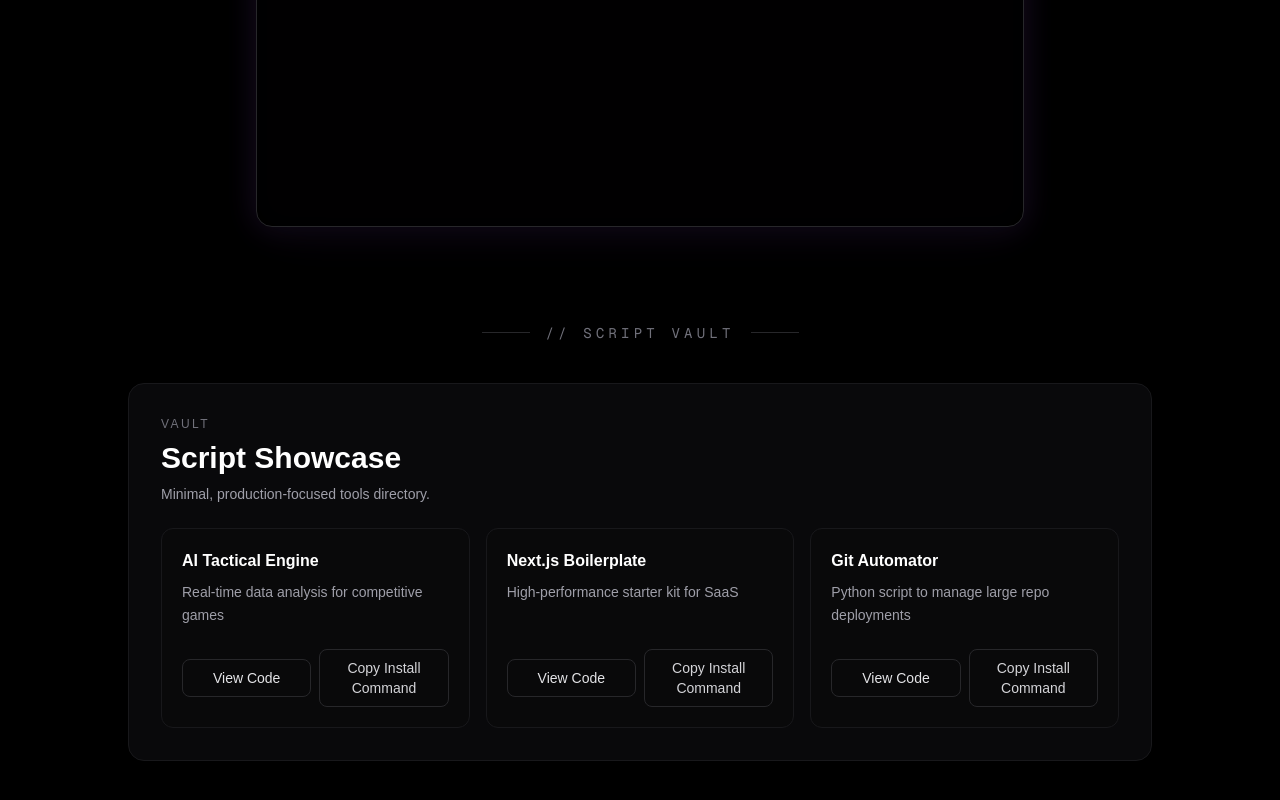
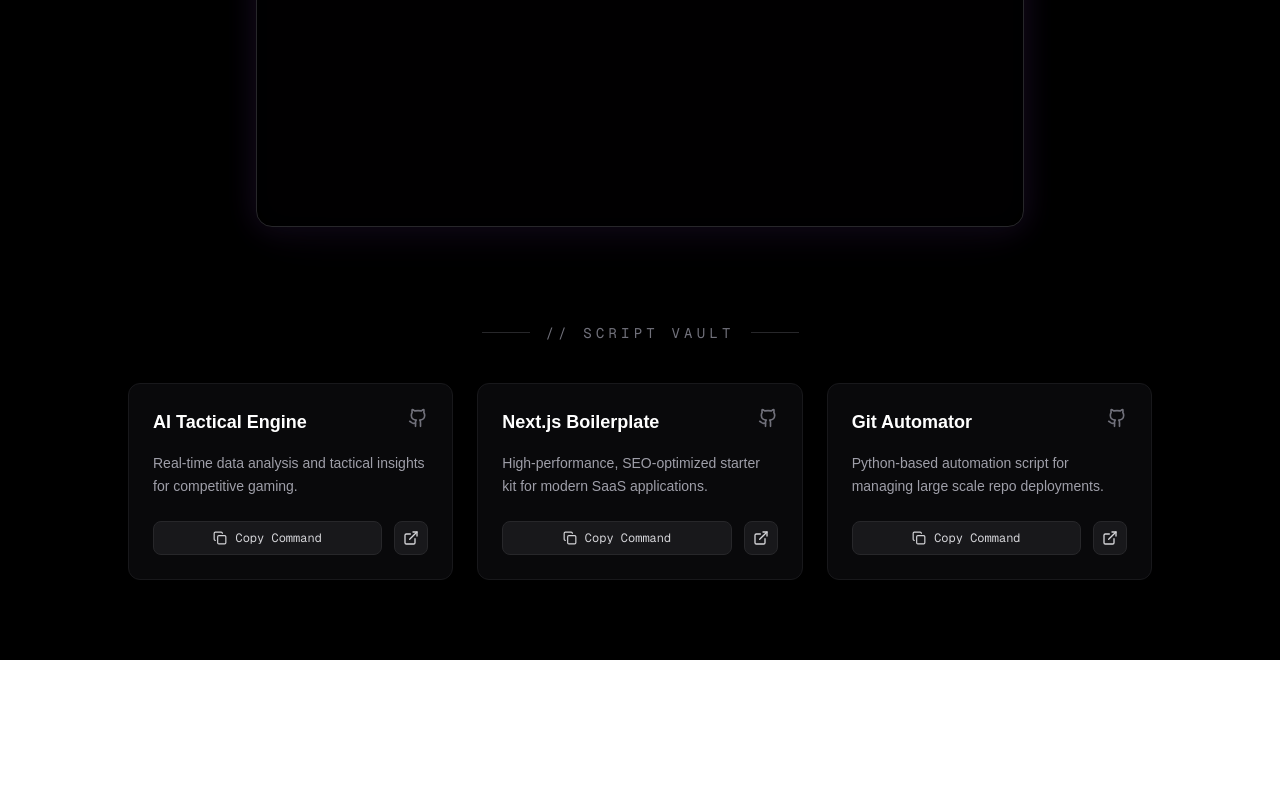
Before and after one commit to arcai0/arcai-portfolio, a Next.js app: page / in a window 1280 px wide. Shown: the part 500-1300 px from the top of the page. After the commit the page ends 1160 px from the top, so only its background shows below. Built offline with nearby package versions, Linux system fonts and the light colour scheme.

Commit message:
fixed github links to arcai0

```diff
--- a/components/ScriptShowcase.tsx
+++ b/components/ScriptShowcase.tsx
@@ -1,99 +1,94 @@
 "use client";
 
-import { useState } from "react";
+import React, { useState } from 'react';
+import { Github, Copy, ExternalLink, Check } from 'lucide-react';
 
-type ToolCard = {
-  id: string;
-  name: string;
-  brief: string;
-  codeUrl: string;
-  installCommand: string;
-};
-
-const TOOLS: ToolCard[] = [
+const scripts = [
   {
-    id: "ai-tactical-engine",
-    name: "AI Tactical Engine",
-    brief: "Real-time data analysis for competitive games",
-    codeUrl: "https://github.com/arcai/ai-tactical-engine",
-    installCommand: "npm install ai-tactical-engine",
+    title: "AI Tactical Engine",
+    description: "Real-time data analysis and tactical insights for competitive gaming.",
+    githubUrl: "https://github.com/arcai0/ai-tactical-engine",
+    installCmd: "git clone https://github.com/arcai0/ai-tactical-engine.git"
   },
   {
-    id: "nextjs-boilerplate",
-    name: "Next.js Boilerplate",
-    brief: "High-performance starter kit for SaaS",
-    codeUrl: "https://github.com/arcai/nextjs-boilerplate",
-    installCommand: "npx create-next-app@latest my-saas --example boilerplate",
+    title: "Next.js Boilerplate",
+    description: "High-performance, SEO-optimized starter kit for modern SaaS applications.",
+    githubUrl: "https://github.com/arcai0/nextjs-boilerplate",
+    installCmd: "npx create-next-app -e https://github.com/arcai0/nextjs-boilerplate"
   },
   {
-    id: "git-automator",
-    name: "Git Automator",
-    brief: "Python script to manage large repo deployments",
-    codeUrl: "https://github.com/arcai/git-automator",
-    installCommand: "pip install git-automator",
-  },
+    title: "Git Automator",
+    description: "Python-based automation script for managing large scale repo deployments.",
+    githubUrl: "https://github.com/arcai0/git-automator",
+    installCmd: "pip install arcai-git-automator"
+  }
 ];
 
-export default function ScriptShowcase() {
-  const [copiedToolId, setCopiedToolId] = useState<string | null>(null);
+const ScriptShowcase = () => {
+  const [copiedId, setCopiedId] = useState<string | null>(null);
 
-  const handleCopy = async (toolId: string, command: string) => {
-    try {
-      await navigator.clipboard.writeText(command);
-      setCopiedToolId(toolId);
-      setTimeout(() => {
-        setCopiedToolId((current) => (current === toolId ? null : current));
-      }, 1400);
-    } catch {
-      setCopiedToolId(null);
-    }
+  const copyToClipboard = (text: string, id: string) => {
+    navigator.clipboard.writeText(text);
+    setCopiedId(id);
+    setTimeout(() => setCopiedId(null), 2000);
   };
 
   return (
-    <section className="w-full rounded-2xl border border-zinc-900 bg-zinc-950 p-6 sm:p-8">
-      <div className="mb-6">
-        <p className="text-xs uppercase tracking-[0.2em] text-zinc-500">Vault</p>
-        <h2 className="mt-2 text-2xl font-semibold text-white sm:text-3xl">
-          Script Showcase
-        </h2>
-        <p className="mt-2 text-sm text-zinc-400">
-          Minimal, production-focused tools directory.
-        </p>
+    <div className="grid grid-cols-1 md:grid-cols-3 gap-6">
+      {scripts.map((script, index) => (
+        <div
+          key={index}
+          className="group relative bg-zinc-950 border border-zinc-900 p-6 rounded-xl hover:border-purple-500/50 transition-all duration-300 shadow-xl"
+        >
+          <div className="flex justify-between items-start mb-4">
+            <h3 className="text-lg font-bold text-white group-hover:text-purple-400 transition-colors">
+              {script.title}
+            </h3>
+            <a
+              href={script.githubUrl}
+              target="_blank"
+              rel="noopener noreferrer"
+              className="text-zinc-500 hover:text-white transition-colors"
+            >
+              <Github size={20} />
+            </a>
           </div>
 
-      <div className="grid gap-4 md:grid-cols-2 xl:grid-cols-3">
-        {TOOLS.map((tool) => (
-          <article
-            key={tool.id}
-            className="group rounded-xl border border-zinc-900 bg-zinc-950/80 p-5 transition hover:border-violet-900"
-          >
-            <h3 className="text-base font-semibold text-white">{tool.name}</h3>
-            <p className="mt-2 min-h-12 text-sm leading-relaxed text-zinc-400">
-              {tool.brief}
+          <p className="text-zinc-400 text-sm mb-6 leading-relaxed">
+            {script.description}
           </p>
 
-            <div className="mt-5 flex items-center gap-2">
+          <div className="flex items-center gap-3">
+            <button
+              onClick={() => copyToClipboard(script.installCmd, script.title)}
+              className="flex-1 flex items-center justify-center gap-2 bg-zinc-900 hover:bg-zinc-800 text-zinc-300 py-2 px-4 rounded-lg text-xs font-mono transition-colors border border-zinc-800"
+            >
+              {copiedId === script.title ? (
+                <>
+                  <Check size={14} className="text-green-500" />
+                  <span>Copied!</span>
+                </>
+              ) : (
+                <>
+                  <Copy size={14} />
+                  <span>Copy Command</span>
+                </>
+              )}
+            </button>
+
             <a
-                href={tool.codeUrl}
+              href={script.githubUrl}
               target="_blank"
-                rel="noreferrer"
-                className="inline-flex flex-1 items-center justify-center rounded-lg border border-zinc-800 px-3 py-2 text-sm text-zinc-200 transition hover:border-violet-900 hover:text-white"
+              rel="noopener noreferrer"
+              className="p-2 bg-zinc-900 hover:bg-zinc-800 text-zinc-300 rounded-lg border border-zinc-800 transition-colors"
             >
-                View Code
+              <ExternalLink size={16} />
             </a>
-              <button
-                type="button"
-                onClick={() => handleCopy(tool.id, tool.installCommand)}
-                className="inline-flex flex-1 items-center justify-center rounded-lg border border-zinc-800 px-3 py-2 text-sm text-zinc-300 transition hover:border-violet-900 hover:text-white"
-              >
-                {copiedToolId === tool.id
-                  ? "Copied"
-                  : "Copy Install Command"}
-              </button>
           </div>
-          </article>
+        </div>
       ))}
     </div>
-    </section>
   );
-}
+};
+
+export default ScriptShowcase;
```
Lines whose indentation alone changed are shown as unchanged.
